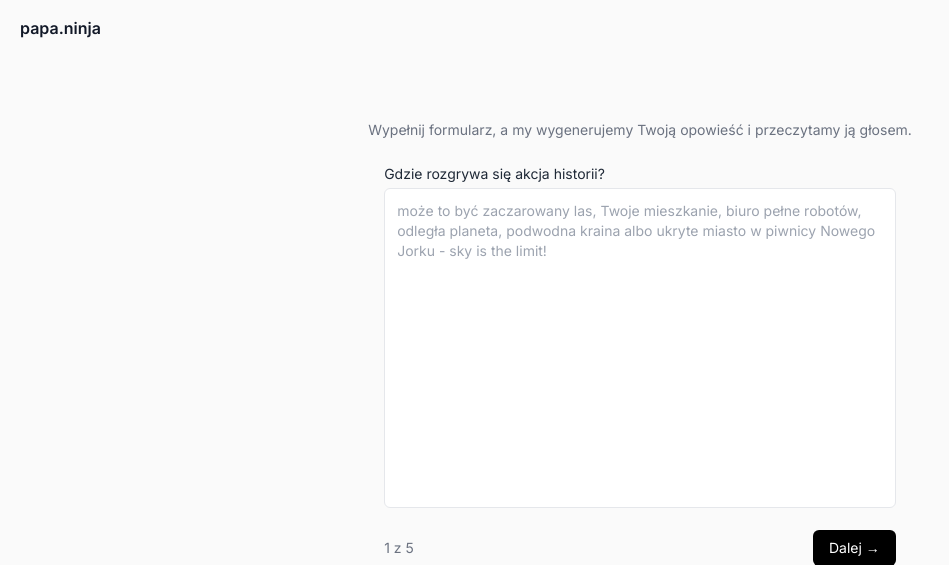
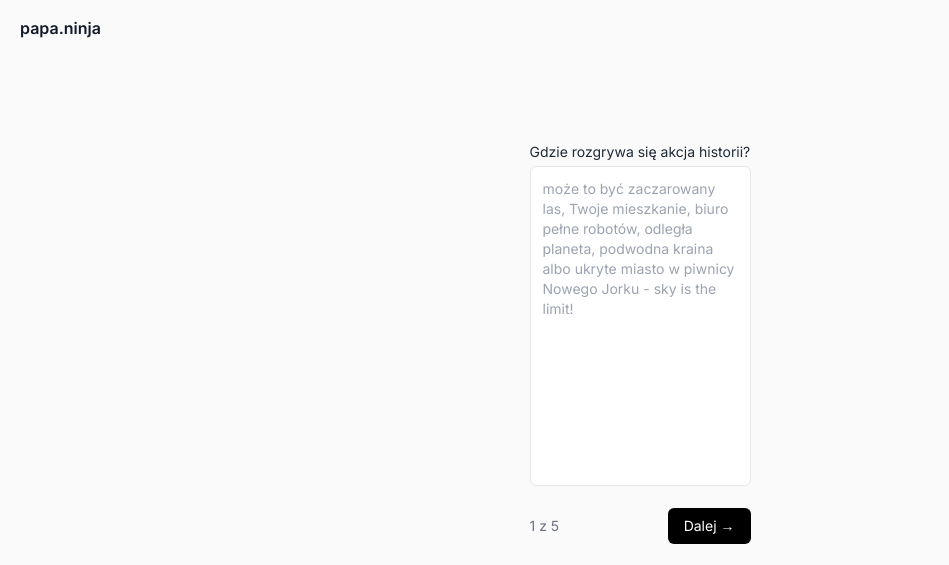
Before and after one commit to kamilsoldacki/will-you-read-me-smth, a Flask app: page / in a window 1280 px wide. Shown: the top 565 px of the page, without its empty margins (0-949 px from the left). Run offline with Flask 3, Linux system fonts and the light colour scheme; some libraries are stand-ins or nearby versions.

Commit message:
Update index.html

```diff
--- a/templates/index.html
+++ b/templates/index.html
@@ -33,9 +33,7 @@
   <div id="branding">papa.ninja</div>
   <div class="max-w-3xl mx-auto px-4 py-6">
     <div class="w-full p-6 sm:p-8">
-      <div class="text-center mb-6">
-        <p class="text-sm text-gray-500">Wypełnij formularz, a my wygenerujemy Twoją opowieść i przeczytamy ją głosem.</p>
-      </div>
+
       <div id="form-wrapper">
 <form id="storyForm" class="space-y-4">
         <div class="step">
```
